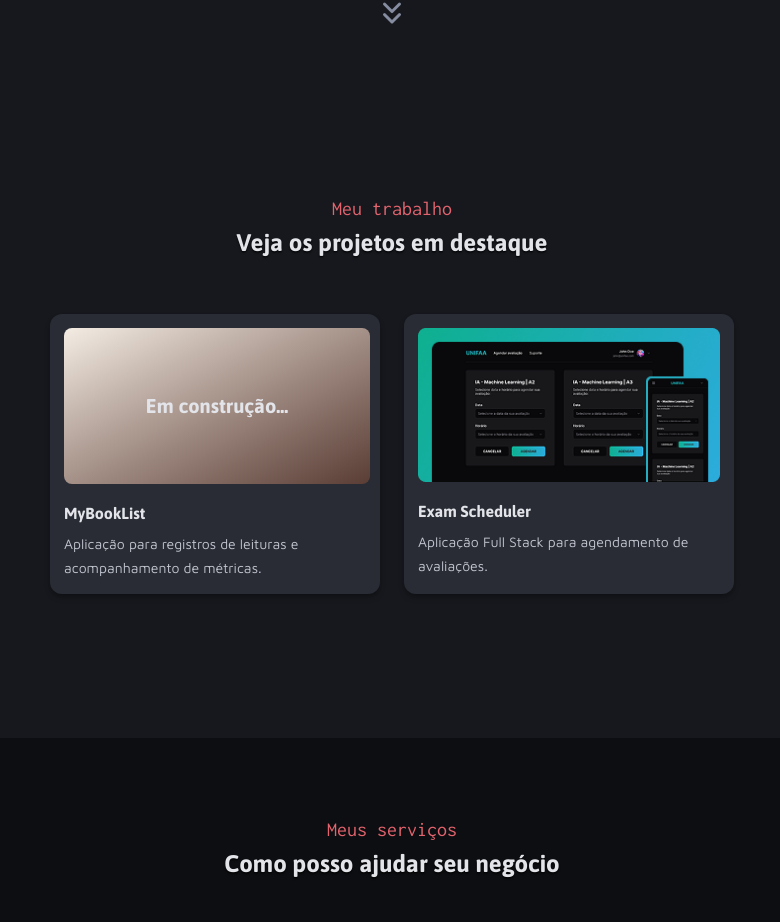
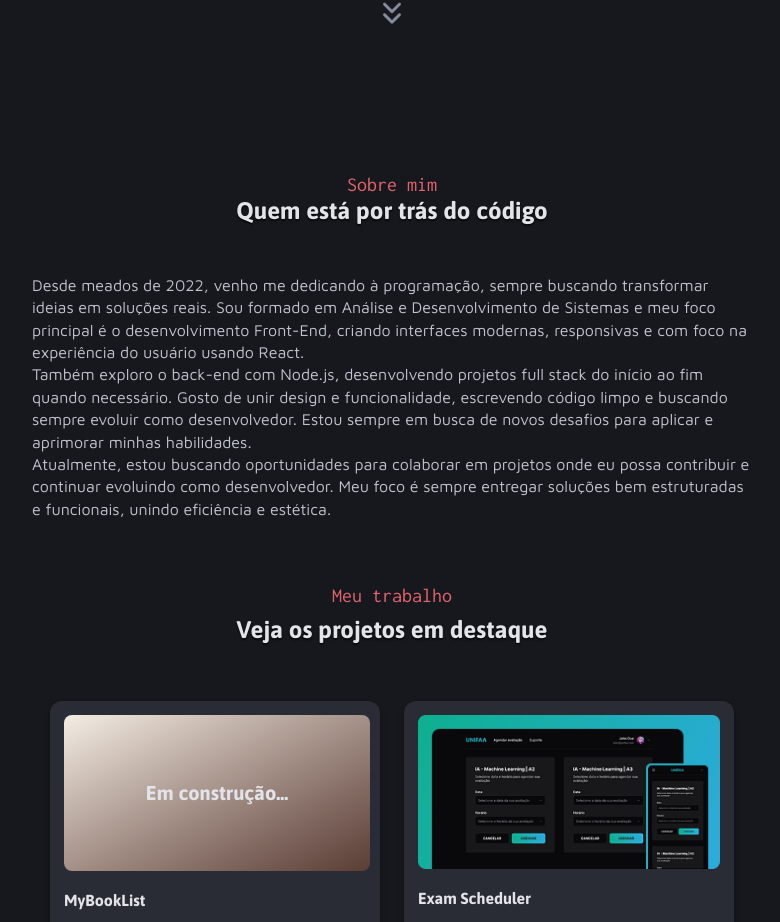
Before and after one commit to matheusc1/portfolio, a React (Vite) app: page / in a window 1280 px wide. Shown: the part 667-1589 px from the top of the page, without its empty margins (248-1028 px from the left). Built offline with nearby package versions, Linux system fonts and the light colour scheme.

Commit message:
feat: create about me section

```diff
--- a/src/App.tsx
+++ b/src/App.tsx
@@ -3,21 +3,23 @@ import { Header } from './components/header'
 import { Projects } from './components/projects'
 import { Services } from './components/services'
 import { Contact } from './components/contact'
+import { AboutMe } from './components/about-me'
 
 export function App() {
-  const projectsRef = useRef<HTMLDivElement>(null)
+  const aboutMeRef = useRef<HTMLDivElement>(null)
 
   const scrollToProjects = () => {
-    projectsRef.current?.scrollIntoView({ behavior: 'smooth' })
+    aboutMeRef.current?.scrollIntoView({ behavior: 'smooth', block: 'start' })
   }
 
   return (
     <div className="h-dvh w-full mx-auto">
       <Header onScrollClick={scrollToProjects} />
+      <div ref={aboutMeRef}>
+        <AboutMe />
+      </div>
 
-      <div ref={projectsRef}>
-        <Projects />
-      </div>
+      <Projects />
 
       <Services />
       <Contact />
--- /dev/null
+++ b/src/components/about-me.tsx
@@ -0,0 +1,41 @@
+import { motion } from 'motion/react'
+
+export function AboutMe() {
+  return (
+    <div className="pt-10 space-y-2 text-center bg-gray-500">
+      <motion.section
+        initial={{ opacity: 0, y: 50 }}
+        whileInView={{ opacity: 1, y: 0 }}
+        transition={{ duration: 0.8 }}
+        viewport={{ once: true }}
+      >
+        <p className="text-red font-subtitle leading-title text-xl">
+          Sobre mim
+        </p>
+        <h2 className="text-gray-100 font-title leading-title text-2xl text-shadow-sm/40">
+          Quem está por trás do código
+        </h2>
+        <p className="text-gray-200 leading-text pt-12 max-w-[720px] mx-auto text-left">
+          Desde meados de 2022, venho me dedicando à programação, sempre
+          buscando transformar ideias em soluções reais. Sou formado em Análise
+          e Desenvolvimento de Sistemas e meu foco principal é o desenvolvimento
+          Front-End, criando interfaces modernas, responsivas e com foco na
+          experiência do usuário usando React.
+        </p>
+        <p className="text-gray-200 leading-text max-w-[720px] mx-auto text-left">
+          Também exploro o back-end com Node.js, desenvolvendo projetos full
+          stack do início ao fim quando necessário. Gosto de unir design e
+          funcionalidade, escrevendo código limpo e buscando sempre evoluir como
+          desenvolvedor. Estou sempre em busca de novos desafios para aplicar e
+          aprimorar minhas habilidades.
+        </p>
+        <p className="text-gray-200 leading-text max-w-[720px] mx-auto text-left">
+          Atualmente, estou buscando oportunidades para colaborar em projetos
+          onde eu possa contribuir e continuar evoluindo como desenvolvedor. Meu
+          foco é sempre entregar soluções bem estruturadas e funcionais, unindo
+          eficiência e estética.
+        </p>
+      </motion.section>
+    </div>
+  )
+}
```
